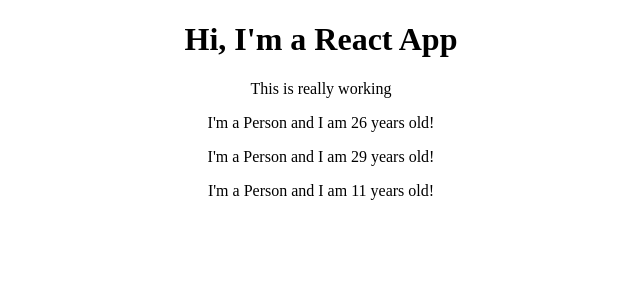
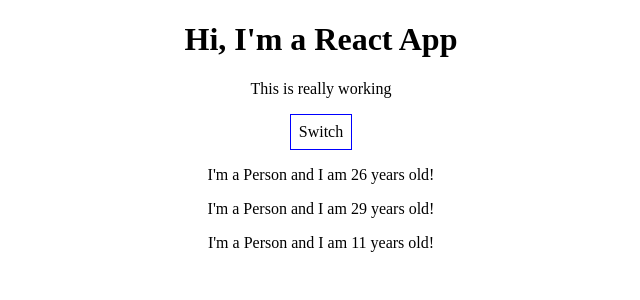
Before and after one commit to imranquadri3107/React-App, a React (Create React App) app: page / in a window 1280 px wide. Shown: the top 300 px of the page, without its empty margins (319-959 px from the left). Built offline with nearby package versions, Linux system fonts and the light colour scheme.

Commit message:
Update App.js

```diff
--- a/src/App.js
+++ b/src/App.js
@@ -2,16 +2,71 @@
 import './App.css';
 import Person from './Person/Person';
 
+
 class App extends Component {
 
+  state={
+    persons: [
+      { name: 'Imran', age: 24},
+      { name: 'Bushra', age: 23},
+      { name: 'Imbush', age: 47}
+    ],
+    crush: 'how are you'
+  }
+
+  switchHandler=(newName)=>{
+    // console.log("Was Clicked");
+
+    this.setState({
+      persons:[
+        { name: newName, age: 24},
+        { name: 'Bushra ', age: 23},
+        { name: 'Imbush', age: 48}
+      ]
+    })
+  }
+
+  onChangeHandler =(event)=> {
+    this.setState({
+      persons:[
+        { name: 'Imran', age: 24},
+        { name: event.target.value, age: 23},
+        { name: 'Imbush', age: 47}
+      ]
+    })
+  }
+
   render() {
+
+    const style = {
+      backgroundColor: "white",
+      font: 'inherit',
+      border:'1px solid blue',
+      padding: '8px',
+      cursor: 'pointer'
+
+    };
     return (
       <div className="App">
         <h1> Hi, I'm a React App</h1>
         <p>This is really working</p>
-        <Person/>
-        <Person/>
-        <Person/>
+        <button style={style}
+         onClick={()=>{this.switchHandler('ImranShabbirQuadri')}}>Switch</button>
+
+        <Person
+        name ={this.state.persons[0].name}
+        age = {this.state.persons[0].age}/>
+
+        <Person
+        name = {this.state.persons[1].name}
+        age = {this.state.persons[1].age}
+        click={this.switchHandler.bind(this, 'Imran!')}
+        changed={this.onChangeHandler}>My Hobby is: Racing </Person>
+
+        <Person
+        name = {this.state.persons[2].name}
+        age = {this.state.persons[2].age}/>
+
       </div>
     );
     //const tx = <h1>'does this work now'</h1>;
```
